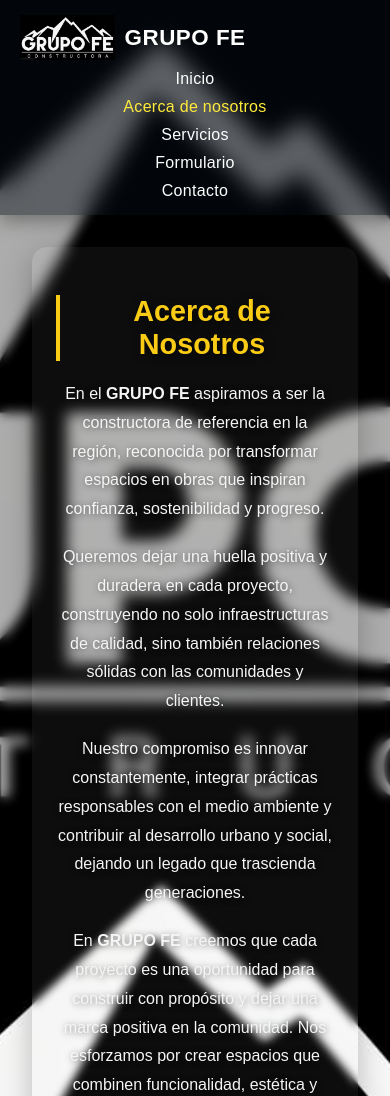
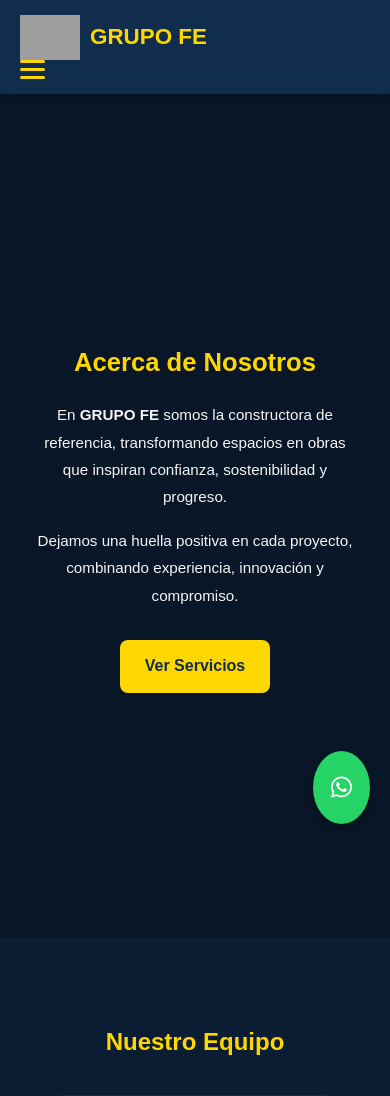
Before and after one commit to Shazan69-blip/p-gina-web, a Flask app: page /acerca in a window 390 px wide. Shown: the top 1096 px of the page. Run offline with Flask 3, Linux system fonts and the light colour scheme; grey boxes are pictures that could not be loaded.

Commit message:
color de acerca.css y acerca.html

```diff
--- a/static/color de acerca.css
+++ b/static/color de acerca.css
@@ -1,244 +1,115 @@
-/* ======= CONFIGURACIÓN GENERAL ======= */
+/* RESET */
+* { margin:0; padding:0; box-sizing:border-box; }
 body {
-  margin: 0;
-  padding: 0;
-  font-family: "Poppins", sans-serif;
-  color: #fff;
-  text-align: center;
-  background: url("../static/fondo.jpg") center/cover no-repeat fixed;
-  position: relative;
-  overflow-x: hidden;
-  scroll-behavior: smooth;
+  font-family:"Poppins", sans-serif;
+  background: #0b1d33;
+  color: #f5f5f5;
+  line-height:1.8;
 }
 
-/* Efecto de capa difusa para mejorar legibilidad */
-body::before {
-  content: '';
-  position: fixed;
-  top: 0;
-  left: 0;
-  width: 100%;
-  height: 100%;
-  background: rgba(0, 0, 0, 0.3);
-  backdrop-filter: blur(6px);
-  z-index: -1;
-  animation: fadeIn 1.5s ease-in-out;
+/* NAVBAR */
+.navbar {
+  display:flex; justify-content:space-between; align-items:center;
+  padding:15px 40px; background:#112d4e; position:sticky; top:0; z-index:1000;
+  box-shadow:0 4px 15px rgba(0,0,0,0.3);
 }
+.logo { display:flex; align-items:center; gap:10px; font-size:1.4rem; font-weight:bold; color:#ffd700; }
+.logo img { height:45px; width:auto; }
+.nav-links { display:flex; gap:25px; list-style:none; }
+.nav-links a { color:#f5f5f5; text-decoration:none; font-weight:500; position:relative; transition:0.3s; }
+.nav-links a::after { content:''; position:absolute; width:0; height:2px; background:#ffd700; left:0; bottom:-5px; transition:0.3s; }
+.nav-links a:hover::after, .nav-links a.active::after { width:100%; }
+.nav-links a:hover, .nav-links a.active { color:#ffd700; }
+.hamburger { display:none; flex-direction:column; cursor:pointer; gap:5px; }
+.hamburger span { width:25px; height:3px; background:#ffd700; border-radius:2px; transition:0.3s; }
+.hamburger.open span:nth-child(1) { transform:rotate(45deg) translate(5px,5px); }
+.hamburger.open span:nth-child(2) { opacity:0; }
+.hamburger.open span:nth-child(3) { transform:rotate(-45deg) translate(5px,-5px); }
 
-/* ======= NAVBAR ======= */
-.navbar {
-  background: rgba(5, 11, 21, 0.462);
-  color: white;
-  display: flex;
-  justify-content: space-between;
-  align-items: center;
-  padding: 15px 40px;
-  position: sticky;
-  top: 0;
-  z-index: 1000;
-  box-shadow: 0 4px 15px rgba(0, 0, 0, 0.3);
-  backdrop-filter: blur(10px);
-  transition: background 0.3s ease, box-shadow 0.3s ease;
+/* HERO */
+.hero {
+  min-height:100vh;
+  display:flex; justify-content:center; align-items:center;
+  text-align:center;
+  background: linear-gradient(rgba(0,0,0,0.5), rgba(0,0,0,0.5)), #112d4e;
+  padding:2rem;
 }
+.hero-content h1 { font-size:3rem; color:#ffd700; margin-bottom:1rem; }
+.hero-content p { font-size:1.2rem; margin-bottom:1rem; color:#f5f5f5; }
 
-.navbar:hover {
-  background: rgba(5, 11, 21, 0.462);
-  box-shadow: 0 6px 18px rgba(0, 0, 0, 0.35);
+/* BOTONES */
+.btn-accion {
+  display:inline-block; padding:12px 25px; margin-top:15px;
+  background:#ffd700; color:#112d4e; font-weight:bold; border-radius:8px; text-decoration:none;
+  transition:0.3s;
 }
+.btn-accion:hover { background:#e6c200; transform:translateY(-2px); }
 
-/* Logo */
-.logo {
-  display: flex;
-  align-items: center;
-  gap: 10px;
-  font-size: 1.4rem;
-  font-weight: bold;
-  letter-spacing: 0.5px;
-  transition: transform 0.3s ease;
+/* NUESTRO EQUIPO */
+.equipo {
+  max-width:1200px; margin:50px auto; text-align:center; padding:2rem;
 }
+.equipo h2 { color:#ffd700; font-size:2rem; margin-bottom:2rem; }
+.miembros {
+  display:flex; flex-wrap: wrap; gap:30px; justify-content:center;
+}
+.miembro {
+  background: rgba(255,255,255,0.05); padding:1rem; border-radius:15px; width:200px; transition:0.3s;
+}
+.miembro:hover { transform:translateY(-5px); box-shadow:0 10px 25px rgba(0,0,0,0.3); }
+.miembro img { width:100%; border-radius:50%; margin-bottom:1rem; }
+.miembro h3 { color:#ffd700; margin-bottom:0.5rem; }
+.miembro p { font-size:1rem; color:#f5f5f5; }
 
-.logo:hover {
-  transform: scale(1.05);
+/* PROYECTOS DESTACADOS */
+.proyectos { max-width:1200px; margin:50px auto; padding:2rem; text-align:center; }
+.proyectos h2 { color:#ffd700; font-size:2rem; margin-bottom:2rem; }
+.cards { display:flex; flex-wrap:wrap; gap:30px; justify-content:center; }
+.card { background: rgba(255,255,255,0.05); border-radius:15px; overflow:hidden; width:300px; transition:0.3s; }
+.card:hover { transform:translateY(-5px); box-shadow:0 10px 25px rgba(0,0,0,0.3); }
+.card img { width:100%; height:200px; object-fit:cover; }
+.card h3 { color:#ffd700; margin:1rem 0 0.5rem 0; }
+.card p { padding:0 1rem 1rem 1rem; font-size:1rem; }
+
+/* CTA */
+.cta { text-align:center; padding:3rem 1rem; background:#0f1b2a; }
+.cta h2 { color:#ffd700; font-size:2rem; margin-bottom:1rem; }
+
+/* BOTÓN FLOTANTE */
+.btn-flotante {
+  position:fixed; bottom:20px; right:20px;
+  background:#25d366; color:#fff; padding:15px 18px;
+  border-radius:50%; font-size:1.5rem; z-index:1000;
+  box-shadow:0 4px 15px rgba(0,0,0,0.3); transition:0.3s;
 }
+.btn-flotante:hover { transform:translateY(-3px) scale(1.1); }
 
-.logo img {
-  height: 45px;
-  width: auto;
-  object-fit: contain;
-  transition: transform 0.3s ease;
+/* FOOTER */
+footer { text-align:center; padding:1.5rem; background:#112d4e; color:#f5f5f5; border-top:1px solid #ffd700; }
+footer .socials { margin-top:10px; }
+footer .socials a { color:#f5f5f5; margin:0 8px; font-size:1.2rem; transition:0.3s; }
+footer .socials a:hover { color:#ffd700; transform:translateY(-2px); }
+
+/* RESPONSIVE */
+@media(max-width:1024px){
+  .miembro { width:180px; }
 }
-
-.logo img:hover {
-  transform: rotate(-5deg) scale(1.1);
+@media(max-width:768px){
+  .navbar{ flex-direction:column; align-items:flex-start; padding:15px 20px; }
+  .hamburger{ display:flex; }
+  .nav-links{ flex-direction:column; width:100%; display:none; margin-top:10px; gap:15px; }
+  .nav-links.active{ display:flex; }
+  .hero-content h1{ font-size:2.2rem; }
+  .hero-content p{ font-size:1rem; }
+  .equipo h2, .proyectos h2{ font-size:1.8rem; }
+  .miembros { flex-direction:column; align-items:center; }
+  .miembro { width:80%; max-width:300px; margin-bottom:20px; }
+  .card { width:250px; }
 }
-
-/* Enlaces */
-.nav-links {
-  list-style: none;
-  display: flex;
-  gap: 25px;
-  margin: 0;
-  padding: 0;
+@media(max-width:480px){
+  .hero-content h1{ font-size:1.6rem; }
+  .hero-content p{ font-size:0.95rem; }
+  .equipo h2, .proyectos h2{ font-size:1.5rem; }
+  .miembro { width:90%; }
+  .card { width:100%; }
 }
-
-.nav-links a {
-  color: white;
-  text-decoration: none;
-  font-weight: 500;
-  font-size: 1rem;
-  letter-spacing: 0.3px;
-  transition: color 0.3s ease, transform 0.3s ease;
-  position: relative;
-}
-
-.nav-links a::after {
-  content: '';
-  position: absolute;
-  bottom: -5px;
-  left: 0;
-  width: 0%;
-  height: 2px;
-  background: #ffeb3b;
-  transition: width 0.3s ease;
-}
-
-.nav-links a:hover::after {
-  width: 100%;
-}
-
-.nav-links a:hover,
-.nav-links a.active {
-  color: #ffeb3b;
-  transform: translateY(-2px);
-}
-
-/* ======= CONTENIDO PRINCIPAL ======= */
-main {
-  display: flex;
-  justify-content: center;
-  align-items: center;
-  min-height: 80vh;
-  text-align: center;
-  padding: 2rem;
-  background: transparent;
-  position: relative;
-  z-index: 2;
-  animation: fadeInUp 1s ease-in-out;
-}
-
-.contenido {
-  max-width: 950px;
-  border-radius: 15px;
-  padding: 2rem 3rem;
-  box-shadow: 0 8px 30px rgba(0, 0, 0, 0.25);
-  background: rgba(255, 255, 255, 0.05);
-  color: #f8f8f8;
-  text-align: left;
-  backdrop-filter: blur(4px);
-  transform: translateY(20px);
-  opacity: 0;
-  animation: slideUp 1s forwards;
-  transition: transform 0.3s ease, box-shadow 0.3s ease;
-}
-
-.contenido:hover {
-  transform: translateY(-5px);
-  box-shadow: 0 12px 40px rgba(0, 0, 0, 0.35);
-}
-
-.contenido h1 {
-  font-size: 2.5rem;
-  color: #facc15;
-  margin-bottom: 1.2rem;
-  text-shadow: 2px 2px 10px rgba(0,0,0,0.6);
-  border-left: 4px solid #facc15;
-  padding-left: 10px;
-}
-
-.contenido p {
-  font-size: 1.2rem;
-  line-height: 1.8;
-  color: #f5f5f5;
-  margin-bottom: 1.2rem;
-  text-shadow: 1px 1px 6px rgba(0,0,0,0.5);
-  transition: color 0.3s ease;
-}
-
-.contenido p:hover {
-  color: #fff8dc;
-}
-
-/* ======= FOOTER ======= */
-footer {
-  background: rgba(0, 0, 0, 0.4);
-  text-align: center;
-  padding: 1.5rem;
-  color: #f3f4f6;
-  font-size: 0.95rem;
-  letter-spacing: 0.5px;
-  border-top: 1px solid rgba(255, 255, 255, 0.15);
-  box-shadow: 0 -4px 10px rgba(0, 0, 0, 0.25);
-  animation: fadeIn 1.5s ease-in-out;
-}
-
-/* ======= ANIMACIONES ======= */
-@keyframes fadeIn {
-  from {opacity: 0;}
-  to {opacity: 1;}
-}
-
-@keyframes fadeInUp {
-  from {opacity: 0; transform: translateY(50px);}
-  to {opacity: 1; transform: translateY(0);}
-}
-
-@keyframes slideUp {
-  to {opacity: 1; transform: translateY(0);}
-}
-
-/* ======= RESPONSIVE ======= */
-@media (max-width: 1024px) {
-  .nav-links {
-    gap: 15px;
-  }
-
-  .contenido {
-    padding: 1.8rem 2rem;
-  }
-
-  .contenido h1 {
-    font-size: 2rem;
-  }
-
-  .contenido p {
-    font-size: 1.1rem;
-  }
-}
-
-@media (max-width: 768px) {
-  .navbar {
-    flex-direction: column;
-    align-items: flex-start;
-    padding: 15px 20px;
-  }
-
-  .nav-links {
-    flex-direction: column;
-    gap: 10px;
-    width: 100%;
-    margin-top: 10px;
-  }
-
-  .contenido {
-    padding: 1.5rem;
-    text-align: center;
-  }
-
-  .contenido h1 {
-    font-size: 1.8rem;
-  }
-
-  .contenido p {
-    font-size: 1rem;
-  }
-}
--- a/templates/acerca.html
+++ b/templates/acerca.html
@@ -5,14 +5,21 @@
   <meta name="viewport" content="width=device-width, initial-scale=1.0">
   <title>Acerca de Nosotros | GRUPO FE</title>
   <link rel="stylesheet" href="{{ url_for('static', filename='color de acerca.css') }}">
+  <link rel="stylesheet" href="https://cdnjs.cloudflare.com/ajax/libs/font-awesome/6.4.0/css/all.min.css">
 </head>
 <body>
-  <!-- Barra de navegación (idéntica a la de Requisitos) -->
+
+  <!-- Navbar -->
   <header>
     <nav class="navbar">
       <div class="logo">
-        <img src="{{ url_for('static', filename='logo de arriba.jpeg') }}" alt="Logo de GRUPO FE">
+        <img src="{{ url_for('static', filename='logo_de_arriba.jpeg') }}" alt="Logo de GRUPO FE">
         <span>GRUPO FE</span>
+      </div>
+      <div class="hamburger">
+        <span></span>
+        <span></span>
+        <span></span>
       </div>
       <ul class="nav-links">
         <li><a href="/">Inicio</a></li>
@@ -24,54 +31,104 @@
     </nav>
   </header>
 
-  <!-- Contenido principal centrado -->
-  <main>
-    <section class="contenido">
+  <!-- Hero / Presentación principal -->
+  <section class="hero">
+    <div class="hero-content">
       <h1>Acerca de Nosotros</h1>
       <p>
-        En el <strong>GRUPO FE</strong> aspiramos a ser la constructora de referencia en la región,
-        reconocida por transformar espacios en obras que inspiran confianza, sostenibilidad y progreso.
+        En <strong>GRUPO FE</strong> somos la constructora de referencia, transformando espacios en obras que inspiran confianza, sostenibilidad y progreso.
       </p>
       <p>
-        Queremos dejar una huella positiva y duradera en cada proyecto, construyendo no solo infraestructuras
-        de calidad, sino también relaciones sólidas con las comunidades y clientes.
+        Dejamos una huella positiva en cada proyecto, combinando experiencia, innovación y compromiso.
       </p>
-      <p>
-        Nuestro compromiso es innovar constantemente, integrar prácticas responsables con el medio ambiente
-        y contribuir al desarrollo urbano y social, dejando un legado que trascienda generaciones.
-      </p>
+      <a href="/servicios" class="btn-accion">Ver Servicios</a>
+    </div>
+  </section>
 
-      <!-- Texto adicional agregado -->
-      <p>
-        En <strong>GRUPO FE</strong> creemos que cada proyecto es una oportunidad para construir con propósito
-        y dejar una marca positiva en la comunidad. Nos esforzamos por crear espacios que combinen funcionalidad,
-        estética y seguridad, cuidando cada detalle desde la planificación hasta la ejecución.
-      </p>
+  <!-- Nuestro Equipo -->
+  <section class="equipo">
+    <h2>Nuestro Equipo</h2>
+    <div class="miembros">
+      <div class="miembro">
+        <img src="{{ url_for('static', filename='equipo1.jpg') }}" alt="Miembro 1">
+        <h3>Juan Pérez</h3>
+        <p>Director de Proyectos</p>
+      </div>
+      <div class="miembro">
+        <img src="{{ url_for('static', filename='equipo2.jpg') }}" alt="Miembro 2">
+        <h3>Ana Gómez</h3>
+        <p>Ingeniera Civil</p>
+      </div>
+      <div class="miembro">
+        <img src="{{ url_for('static', filename='equipo3.jpg') }}" alt="Miembro 3">
+        <h3>Carlos Méndez</h3>
+        <p>Arquitecto</p>
+      </div>
+      <div class="miembro">
+        <img src="{{ url_for('static', filename='equipo4.jpg') }}" alt="Miembro 4">
+        <h3>María López</h3>
+        <p>Ingeniera Estructural</p>
+      </div>
+      <div class="miembro">
+        <img src="{{ url_for('static', filename='equipo5.jpg') }}" alt="Miembro 5">
+        <h3>Luis Rodríguez</h3>
+        <p>Gestor de Proyectos</p>
+      </div>
+    </div>
+  </section>
 
-      <p>
-        Nuestra mayor fortaleza radica en la <strong>experiencia y compromiso de nuestro equipo humano</strong>.
-        Cada integrante aporta su conocimiento y dedicación para garantizar resultados de excelencia,
-        cumpliendo con los más altos estándares técnicos y éticos del sector construcción.
-      </p>
+  <!-- Proyectos Destacados / Portafolio -->
+  <section class="proyectos">
+    <h2>Proyectos Destacados</h2>
+    <div class="cards">
+      <div class="card">
+        <img src="{{ url_for('static', filename='proyecto1.jpg') }}" alt="Proyecto 1">
+        <h3>Edificio Central</h3>
+        <p>Construcción de edificio corporativo sostenible.</p>
+      </div>
+      <div class="card">
+        <img src="{{ url_for('static', filename='proyecto2.jpg') }}" alt="Proyecto 2">
+        <h3>Residencial Vista</h3>
+        <p>Proyecto residencial de alta calidad con diseño moderno.</p>
+      </div>
+      <div class="card">
+        <img src="{{ url_for('static', filename='proyecto3.jpg') }}" alt="Proyecto 3">
+        <h3>Centro Comercial Oasis</h3>
+        <p>Desarrollo comercial con arquitectura innovadora.</p>
+      </div>
+    </div>
+  </section>
 
-      <p>
-        Entendemos que una obra no solo representa materiales y planos, sino también
-        <strong>confianza, esfuerzo y visión de quienes la impulsan</strong>. Por eso, trabajamos con responsabilidad
-        y respeto, ofreciendo soluciones constructivas claras y eficientes que se adaptan a las necesidades de cada cliente.
-      </p>
+  <!-- CTA / Llamado a la acción -->
+  <section class="cta">
+    <h2>¿Listo para tu próximo proyecto?</h2>
+    <a href="/formulario" class="btn-accion">Contáctanos</a>
+  </section>
 
-      <p>
-        En <strong>GRUPO FE</strong> también creemos en la importancia de la innovación. Incorporamos herramientas modernas,
-        técnicas constructivas actualizadas y una gestión ordenada que nos permite optimizar tiempos y recursos sin comprometer
-        la calidad del resultado final.
-      </p>
+  <!-- Botón flotante WhatsApp -->
+  <a href="https://wa.me/50612345678" class="btn-flotante" target="_blank">
+    <i class="fab fa-whatsapp"></i>
+  </a>
 
-      <p>
-        Nuestra meta es seguir creciendo con integridad, aportando al desarrollo del país y siendo un referente en el sector
-        por nuestra seriedad, compromiso y pasión por construir. Cada proyecto que realizamos refleja nuestra esencia:
-        <strong>trabajar con fe, esfuerzo y visión de futuro</strong>.
-      </p>
-    </section>
-  </main>
+  <!-- Footer -->
+  <footer>
+    <p>&copy; 2025 GRUPO FE. Todos los derechos reservados.</p>
+    <div class="socials">
+      <a href="#"><i class="fab fa-facebook-f"></i></a>
+      <a href="#"><i class="fab fa-instagram"></i></a>
+      <a href="#"><i class="fab fa-linkedin-in"></i></a>
+    </div>
+  </footer>
+
+  <!-- Script Navbar -->
+  <script>
+    const hamburger = document.querySelector('.hamburger');
+    const navLinks = document.querySelector('.nav-links');
+    hamburger.addEventListener('click', () => {
+      navLinks.classList.toggle('active');
+      hamburger.classList.toggle('open');
+    });
+  </script>
+
 </body>
 </html>
```
